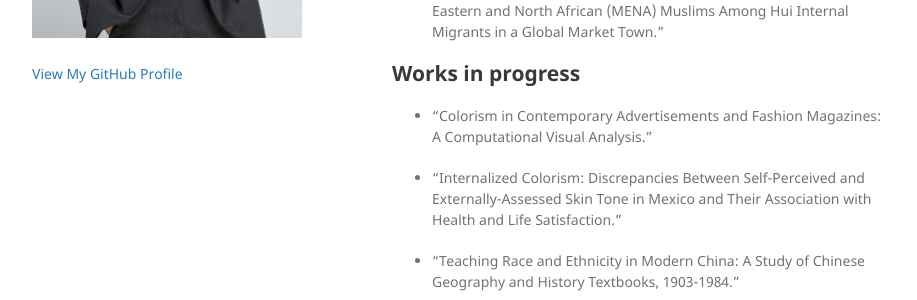
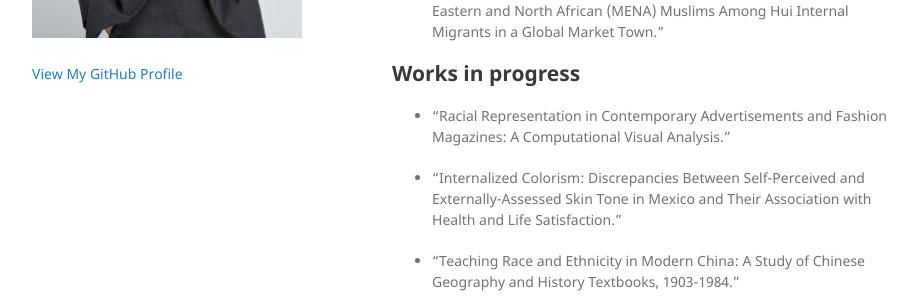
Before and after one commit to xianglusoc/xianglusoc.github.io, a Jekyll site: the page built from index.md, in a window 1280 px wide and 900 px high, scrolled down 1243 px. Shown: the part 476-776 px from the top of the window, without its empty margins (178-1095 px from the left). Built offline with Jekyll 4.4.1, drawn with Linux system fonts in a browser that asks for light colours; our own code applies the rules of GitHub Pages for plain Markdown files; the repository's description, which GitHub fills in, is left out.

Commit message:
Update index.md

```diff
--- a/index.md
+++ b/index.md
@@ -58,7 +58,7 @@ Contact: xiang.lu@zju.edu.cn
 
 ## Works in progress
 
-- “Colorism in Contemporary Advertisements and Fashion Magazines: A Computational Visual Analysis.”
+- “Racial Representation in Contemporary Advertisements and Fashion Magazines: A Computational Visual Analysis.”
 
 - “Internalized Colorism: Discrepancies Between Self-Perceived and Externally-Assessed Skin Tone in Mexico and Their Association with Health and Life Satisfaction.”
 
```
